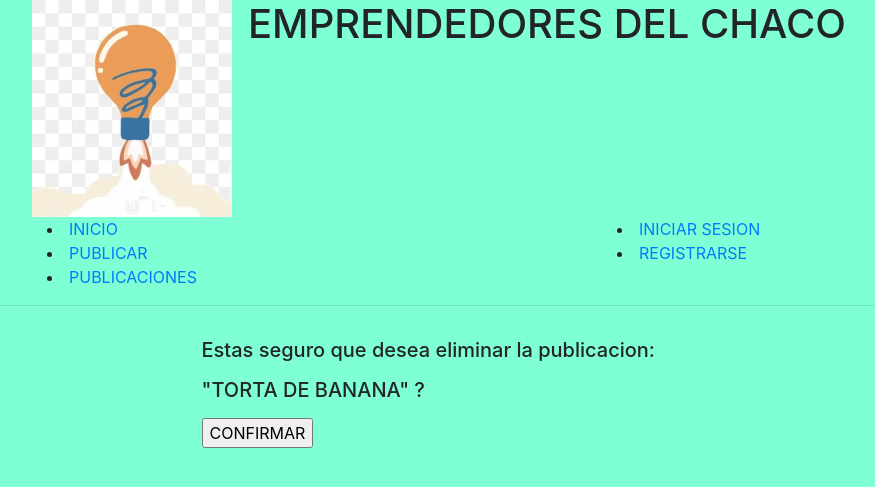
After one commit to Carlosesosa/RepositorioProyectoGrupo7, a Django app: page /publicaciones/Borrar/1 in a window 1280 px wide. The commit adds this page. Shown: the top 487 px of the page, without its empty margins (38-913 px from the left). Run offline with Django 4.2, Linux system fonts and the light colour scheme; data comes from the database, SQL or seed files in the repository; some libraries are stand-ins or nearby versions.

Commit message:
Accion de borrar

```diff
--- a/BlogEmprendedores/apps/publicaciones/urls.py
+++ b/BlogEmprendedores/apps/publicaciones/urls.py
@@ -20,4 +20,6 @@ urlpatterns = [
 
    path('Filtro/3', views.Filtro_Categorias, name="filtro_plantas"),
 
+   path('Borrar/<int:pk>', views.BorrarPublicacion.as_view(), name="borrar_publicacion")
+
 ]
--- a/BlogEmprendedores/apps/publicaciones/views.py
+++ b/BlogEmprendedores/apps/publicaciones/views.py
@@ -1,5 +1,5 @@
 from django.shortcuts import render
-from django.views.generic import CreateView, ListView
+from django.views.generic import CreateView, ListView, DeleteView, UpdateView
 from django.urls import reverse_lazy
 
 from .models import Publicacion, Categoria
@@ -23,25 +23,8 @@ class CrearPublicacion(LoginRequiredMixin, CreateView):
 class ListarPublicaciones(ListView):
     model = Publicacion
     template_name = 'publicaciones/listar.html'
-    #MANDA POR DEFECTO AL TEMPLATE VARIABLE LLAMADA OBJECT, CON LA LISTA DE TODAS LAS NOTICIAS
 
 
-'''def ListarPublicacionesF(request):
-
-    context = {}
-
-    todas_noticias = Noticia.objects.all()
-    context['object_list'] = todas_noticias
-
-    return render(request, 'noticias/listar.html', context)'''
-
-
-
-#ORM
-
-#CONSULTA PARA TRAER TODOS LOS DATOS
-#select * from Publicacion SQL
-#Publicacion.object.all()  ORM
 
 def DetallePublicacionF(request, pk):
     context = {}
@@ -50,19 +33,10 @@ def DetallePublicacionF(request, pk):
     return render(request, 'publicaciones/detalle.html', context)
 
 
-
-#CONSULTA PARA TRAER UN SOLO DATO(POR CLAVE)
-# select * from Publicacion where id=algo    SQL
-# Publicacion.object.get(id = algo)          ORM
-
-#CONSULTA PARA TRAER SOLO ALGUNOS DATOS(POR FILTRO)
-# select * from Publicacion where categoria = deportes  SQL
-# Publicacion.object.filter(categorias = deportes)      ORM
-
-
 class Categorias(ListView):
     model = Categoria
     template_name = 'publicaciones/categoria.html'
+
 
 def Filtro_Categorias(request, pk):
     ctx = {}
@@ -70,3 +44,8 @@ def Filtro_Categorias(request, pk):
     filtradas = Publicacion.objects.filter(categoria = cate)
     ctx['object_list'] = filtradas
     return render(request, 'publicaciones/listar.html', ctx)
+
+
+class BorrarPublicacion(DeleteView):
+    model = Publicacion
+    success_url = reverse_lazy('publicaciones:listar_publicaciones')
--- a/BlogEmprendedores/templates/publicaciones/detalle.html
+++ b/BlogEmprendedores/templates/publicaciones/detalle.html
@@ -17,6 +17,7 @@
                 <h6>{{publicacion.autor}}</h6>
                 <h6>{{publicacion.creado}}</h6>
                 <h6>CATEGORIA: {{publicacion.categoria}}</h6>
+                <a href="{% url 'publicaciones:borrar_publicacion' publicacion.pk %}" class="btn btn-info">Borrar</a>
                 </div>
             </div>
 
--- /dev/null
+++ b/BlogEmprendedores/templates/publicaciones/publicacion_confirm_delete.html
@@ -0,0 +1,12 @@
+{% extends 'base.html' %}
+
+{% block contenido %}
+<div class="col-md-9 mx-auto mb-5">
+    <form method="post">{% csrf_token %}
+        <h5><p>Estas seguro que desea eliminar la publicacion: </p></h5>
+        <h5><p>"{{ object }}"  ?</p></h5>
+        {{ form }}
+        <input type="submit" value="CONFIRMAR">
+    </form>
+</div>
+{% endblock contenido %}
```
Also changed, not shown: BlogEmprendedores/templates/publicaciones/listar.html (line endings or trailing spaces).
